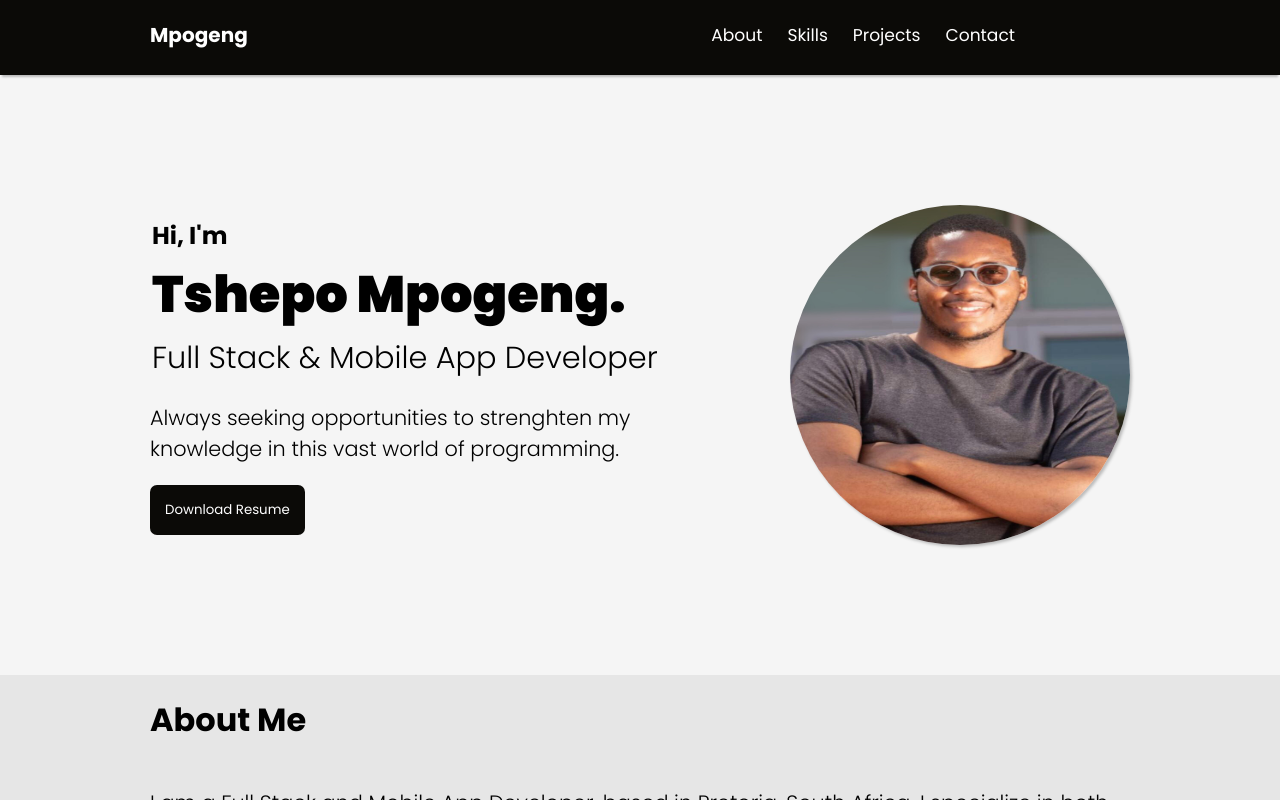
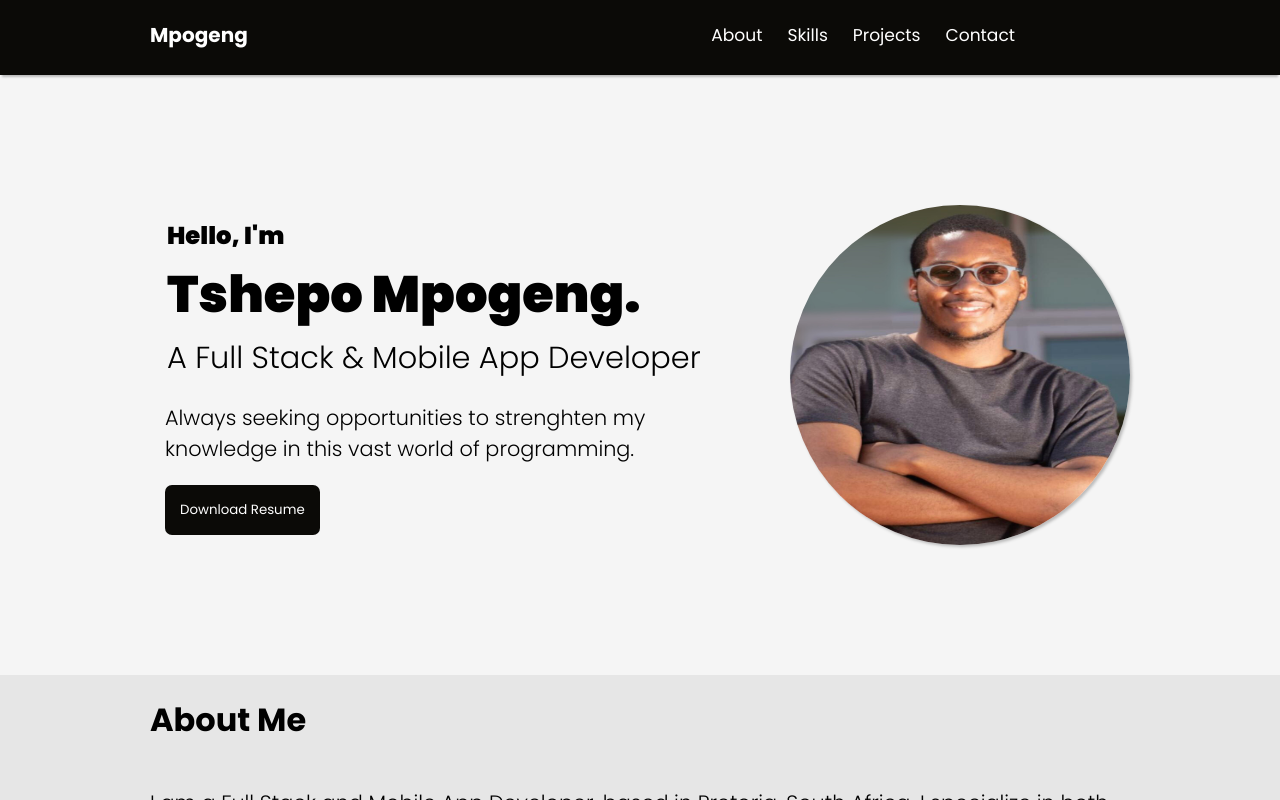
Before and after one commit to Lspacedev/portfolio_site, a React (Vite) app: page / in a window 1280 px wide. Built offline with nearby package versions, Linux system fonts and the light colour scheme.

Commit message:
updated styles

```diff
--- a/src/App.css
+++ b/src/App.css
@@ -127,6 +127,7 @@ body,
 .Hero .introduction {
   flex: 2;
   font-size: 1.3rem;
+  padding: 0px 15px;
 }
 
 .Hero p {
--- a/src/components/Hero.jsx
+++ b/src/components/Hero.jsx
@@ -4,7 +4,7 @@ function Hero() {
       <div className="introduction">
         <div>
           {/* style={{ color: "#a8a53c" }} */}
-          <h3 style={{ margin: "2px", fontWeight: 700 }}>Hi, I'm</h3>
+          <h3 style={{ margin: "2px", fontWeight: 1000 }}>Hello, I'm</h3>
           <h1
             style={{
               margin: "2px",
@@ -15,7 +15,7 @@ function Hero() {
             Tshepo Mpogeng.
           </h1>
           <h3 style={{ fontWeight: 300, margin: "2px", fontSize: "1.9rem" }}>
-            <span> Full Stack </span>&<span> Mobile App</span> Developer
+            <span>A Full Stack </span>&<span> Mobile App</span> Developer
           </h3>
         </div>
         <p>
```
